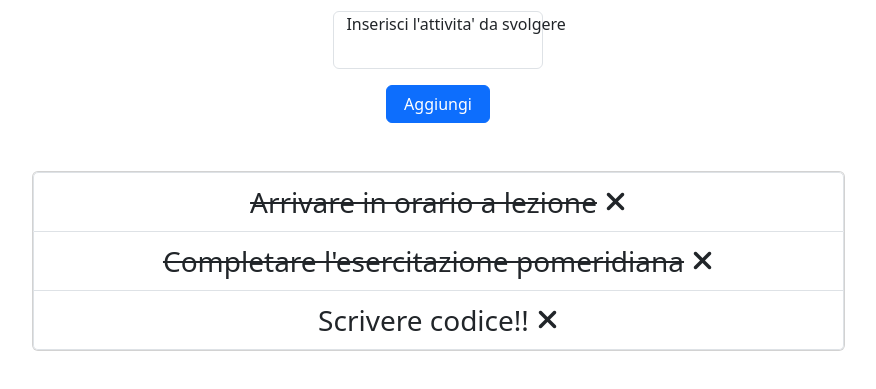
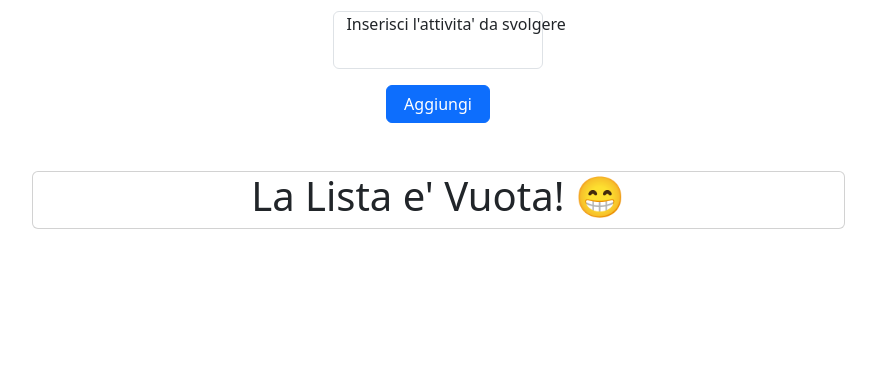
Before and after one commit to MarcoZellini/vue-todolist, a plain HTML site: page index.html in a window 1280 px wide. Shown: the part 125-514 px from the top of the page, without its empty margins (202-1078 px from the left). Drawn offline with nearby package versions, Linux system fonts and the light colour scheme.

Commit message:
Add Empty List Message

```diff
--- a/assets/js/script.js
+++ b/assets/js/script.js
@@ -24,22 +24,7 @@ createApp({
     data () {
         return {
             newActivity: '',
-            toDoList : [
-                {
-                    text: 'Arrivare in orario a lezione',
-                    done: true
-                },
-
-                {
-                    text: "Completare l'esercitazione pomeridiana",
-                    done: true
-                },
-
-                {
-                    text: 'Scrivere codice!!',
-                    done: false
-                },
-            ]
+            toDoList : []
         };
     },
     methods: {
--- a/index.html
+++ b/index.html
@@ -29,10 +29,11 @@
                 <div class="container mt-5">
                     <div class="card">
                         <ul class="list-group list-unstyled">
-                            <li v-for="(item, i) in toDoList" class="d-flex align-items-center justify-content-center list-group-item fs-3">
+                            <li v-if="toDoList.length > 0" v-for="(item, i) in toDoList" class="d-flex align-items-center justify-content-center list-group-item fs-3">
                                 <div class="me-2" @click="changeStatus(i)" :class="[ item.done ? 'text-decoration-line-through' : '' ]">{{ item.text }}</div>
                                 <i class="fa-solid fa-xmark" @click="removeTask(i)"></i>
                             </li>
+                            <h1 v-else>La Lista e' Vuota! 😁</h1>
                         </ul>
                     </div>
                 </div>
```
